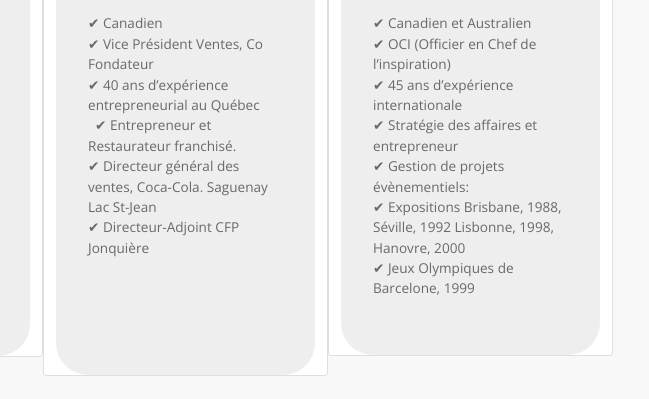
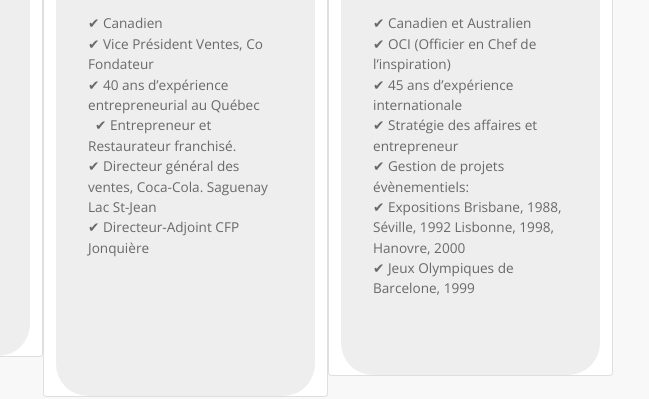
Before and after one commit to coryH360/H360, a plain HTML site: page index.html in a window 1280 px wide. Shown: the part 3440-3839 px from the top of the page, 597-1246 px from the left. Drawn offline with nearby package versions, Linux system fonts and the light colour scheme; files that its build step writes are made by us from their sources.

Commit message:
Update index.html

```diff
--- a/index.html
+++ b/index.html
@@ -396,7 +396,7 @@
                     <div class="card-box align-center">
 
                         <h5 class="card-title mbr-fonts-style mb-3 display-5">Carl Dumas</h5>
-                        <p class="mbr-text mbr-fonts-style mb-4 display-7">✔︎ Canadien <br>✔︎ Vice Président Ventes, Co Fondateur <br>✔︎ 40 ans d’expérience entrepreneurial au Québec &nbsp; &nbsp; &nbsp; &nbsp; ✔︎ Entrepreneur et Restaurateur franchisé. <br>✔︎ Directeur général des ventes, Coca-Cola.  Saguenay Lac St-Jean <br>✔︎ Directeur-Adjoint CFP Jonquière&nbsp;<br><br><br><br></p>
+                        <p class="mbr-text mbr-fonts-style mb-4 display-7">✔︎ Canadien <br>✔︎ Vice Président Ventes, Co Fondateur <br>✔︎ 40 ans d’expérience entrepreneurial au Québec &nbsp; &nbsp; &nbsp; &nbsp; ✔︎ Entrepreneur et Restaurateur franchisé. <br>✔︎ Directeur général des ventes, Coca-Cola.  Saguenay Lac St-Jean <br>✔︎ Directeur-Adjoint CFP Jonquière&nbsp;<br><br><br><br><br></p>
 
                     </div>
                 </div>
@@ -409,7 +409,7 @@
                     <div class="card-box align-center">
 
                         <h5 class="card-title mbr-fonts-style mb-3 display-5">Polo Martin</h5>
-                        <p class="mbr-text mbr-fonts-style mb-4 display-7">✔︎ Canadien et Australien <br>✔︎ OCI (Officier en Chef de l’inspiration) <br>✔︎ 45 ans d’expérience internationale <br>✔︎ Stratégie des affaires et entrepreneur <br>✔︎ Gestion de projets évènementiels: <br>✔︎ Expositions Brisbane, 1988, Séville, 1992 Lisbonne, 1998, Hanovre, 2000 <br>✔︎ Jeux Olympiques de Barcelone, 1999<br></p>
+                        <p class="mbr-text mbr-fonts-style mb-4 display-7">✔︎ Canadien et Australien <br>✔︎ OCI (Officier en Chef de l’inspiration) <br>✔︎ 45 ans d’expérience internationale <br>✔︎ Stratégie des affaires et entrepreneur <br>✔︎ Gestion de projets évènementiels: <br>✔︎ Expositions Brisbane, 1988, Séville, 1992 Lisbonne, 1998, Hanovre, 2000 <br>✔︎ Jeux Olympiques de Barcelone, 1999<br><br></p>
 
                     </div>
                 </div>
```
